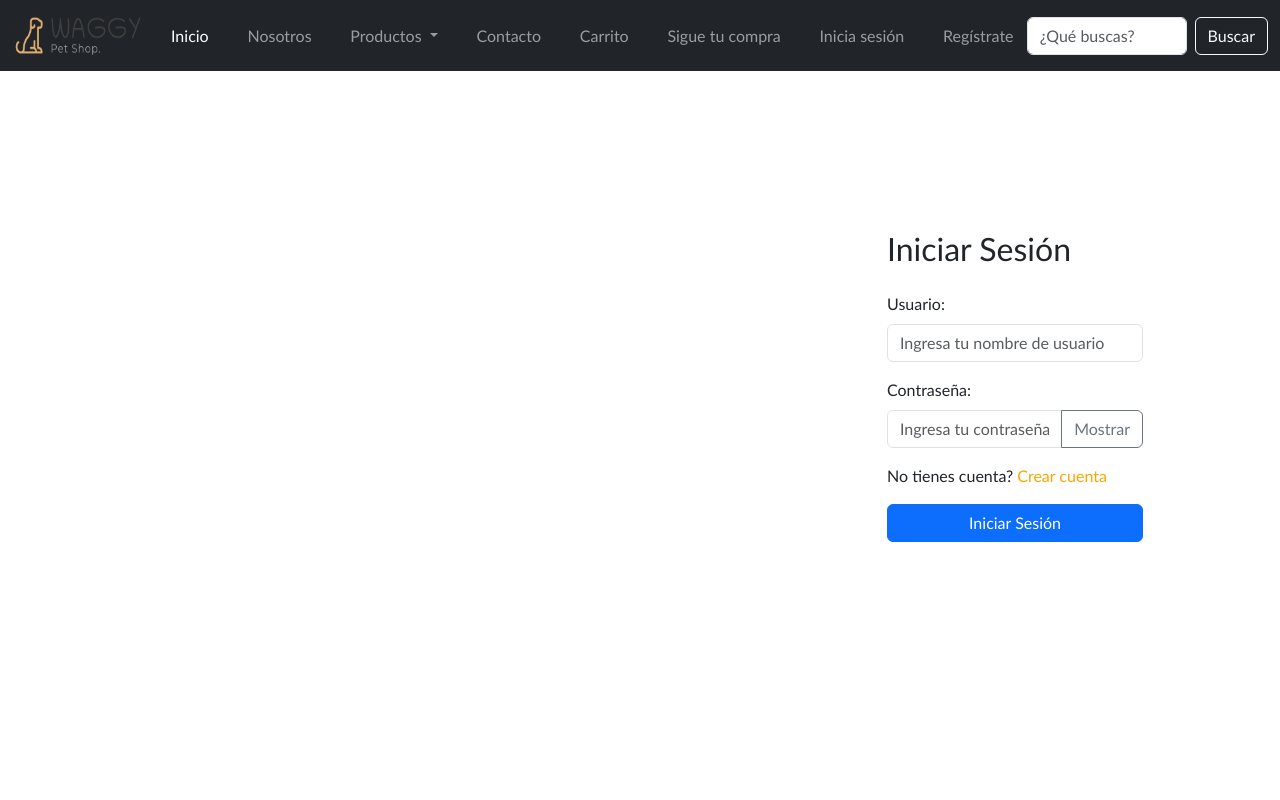
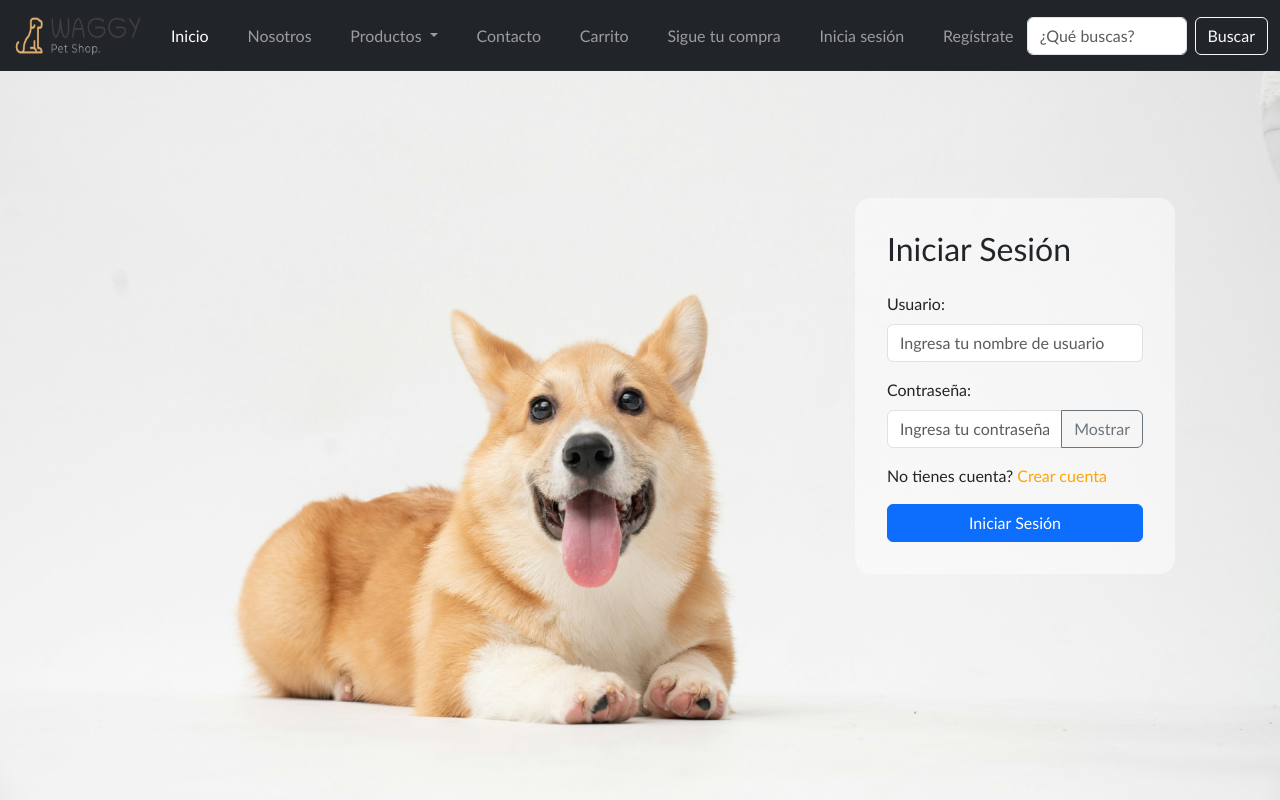
Before and after one commit to Benjv04/ProyectoProgramacionWeb, a Django app: page /waggypetshop/inicioSesion in a window 1280 px wide. Run offline with Django 5.2, Linux system fonts and the light colour scheme.

Commit message:
Imagen background inicioSesion

```diff
--- a/waggypetshop/templates/waggypetshop/inicioSesion.html
+++ b/waggypetshop/templates/waggypetshop/inicioSesion.html
@@ -6,7 +6,6 @@
     <meta charset="UTF-8">
     <meta name="viewport" content="width=device-width, initial-scale=1.0">
     <title>Inicio</title>
-    <link type="text/css" rel="stylesheet" href="config.css">
     <link rel="stylesheet" href="{% static 'waggypetshop/css/config.css' %}">
     <link href="https://cdn.jsdelivr.net/npm/bootstrap@5.3.3/dist/css/bootstrap.min.css" rel="stylesheet" integrity="sha384-QWTKZyjpPEjISv5WaRU9OFeRpok6YctnYmDr5pNlyT2bRjXh0JMhjY6hW+ALEwIH" crossorigin="anonymous">
     <script src="https://code.jquery.com/jquery-3.6.0.min.js"></script>
@@ -16,7 +15,7 @@
         body {
             font-family: 'Trebuchet MS', 'Lucida Sans Unicode', 'Lucida Grande', 'Lucida Sans', Arial, sans-serif;
         }
-        .inises{
+        .inises {
             background-image: url('{% static "waggypetshop/images/iniciosesion.jpg" %}');
             background-position: center center;
             background-repeat: no-repeat;
@@ -24,6 +23,7 @@
         }
     </style>
 </head>
+<body class="inises">
   <nav class="navbar navbar-expand-md navbar-dark fixed-top bg-dark">
     <div class="container-fluid">
       <a class="navbar-brand" href="{% url 'index' %}">
```
